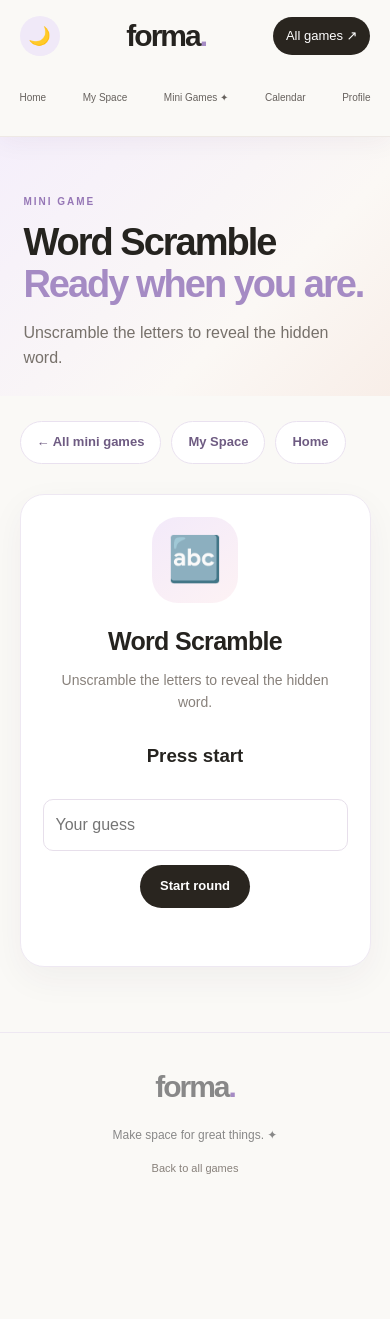
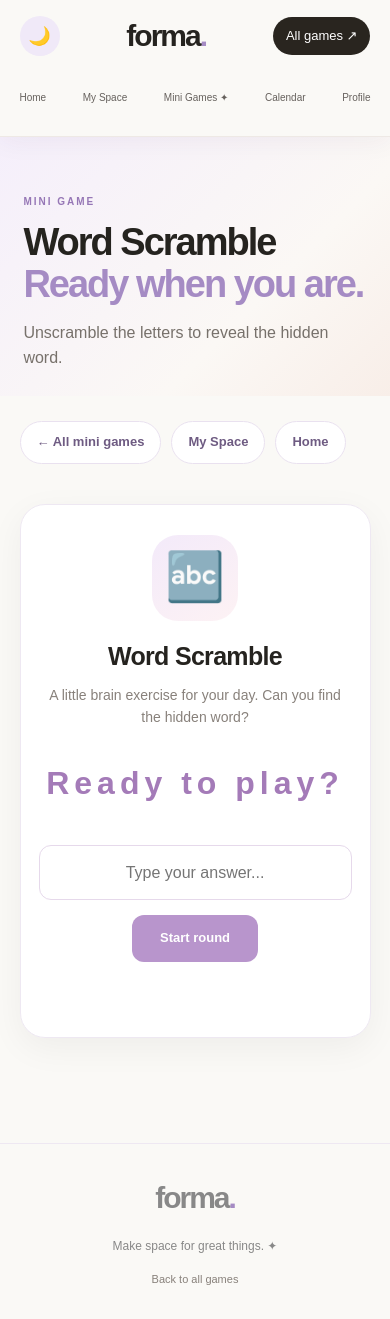
Before and after one commit to amina-ga/ChampionTrials, a plain HTML site: page games/word-scramble.html in a window 390 px wide. Before the commit the page ends 1207 px from the top, so only its background shows below. Drawn offline with Linux system fonts and the light colour scheme.

Commit message:
finsihed

```diff
--- a/games/word-scramble.html
+++ b/games/word-scramble.html
@@ -1,6 +1,238 @@
-<!DOCTYPE html><html lang="en"><head><meta charset="UTF-8"><meta name="viewport" content="width=device-width, initial-scale=1"><title>Word Scramble — Forma</title><link rel="stylesheet" href="../css/style.css"></head><body>
-<header class="navbar"><button id="dark-mode" type="button" aria-label="Toggle dark mode">🌙</button><a href="../index.html" class="logo">forma<span>.</span></a><nav><a href="../index.html">Home</a><a href="../my-space.html">My Space</a><a href="../games.html">Mini Games ✦</a><a href="../calendar.html">Calendar</a><a href="../profile.html">Profile</a></nav><a href="../games.html" class="nav-button">All games ↗</a></header>
-<section class="page-hero"><span class="tag">MINI GAME</span><h1>Word Scramble<br><span>Ready when you are.</span></h1><p>Unscramble the letters to reveal the hidden word.</p></section>
-<main class="page-wrap"><div class="page-nav"><a href="../games.html">← All mini games</a><a href="../my-space.html">My Space</a><a href="../index.html">Home</a></div><section class="single-game-panel"><div class="single-game-logo">🔤</div><h2>Word Scramble</h2><p>Unscramble the letters to reveal the hidden word.</p><div class="single-game-content"><h3 id="scramble-word">Press start</h3><input id="scramble-input" placeholder="Your guess"><button id="scramble-check">Start round</button><div id="scramble-out" class="game-output"></div></div></section></main>
-<footer class="page-footer"><a class="logo" href="../index.html">forma<span>.</span></a><span>Make space for great things. ✦</span><a href="../games.html">Back to all games</a></footer>
-<script src="../js/theme.js"></script><script src="../js/auth.js"></script><script src="../js/games.js"></script></body></html>
+
+<!DOCTYPE html>
+<html lang="en">
+
+<head>
+    <meta charset="UTF-8">
+    <meta name="viewport" content="width=device-width, initial-scale=1">
+
+    <title>Word Scramble — Forma</title>
+
+    <link rel="stylesheet" href="../css/style.css">
+
+    <style>
+        .single-game-panel {
+            max-width: 650px;
+            margin: 40px auto;
+            padding: 45px 30px;
+            text-align: center;
+            border-radius: 25px;
+            background: #fff;
+            box-shadow: 0 10px 35px rgba(0,0,0,0.05);
+        }
+
+        .single-game-logo {
+            font-size: 3rem;
+            margin-bottom: 15px;
+        }
+
+        .single-game-content {
+            margin-top: 30px;
+        }
+
+        #scramble-word {
+            font-size: 2.5rem;
+            letter-spacing: 8px;
+            color: #a47bb8;
+            margin: 25px 0;
+        }
+
+        #scramble-input {
+            width: 100%;
+            max-width: 350px;
+            padding: 14px;
+            border: 1px solid #e6d9eb;
+            border-radius: 12px;
+            margin-bottom: 15px;
+            font-size: 1rem;
+            text-align: center;
+        }
+
+        #scramble-check {
+            display: block;
+            margin: 0 auto;
+            padding: 13px 28px;
+            border: none;
+            border-radius: 12px;
+            background: #b895cc;
+            color: white;
+            cursor: pointer;
+            transition: 0.3s ease;
+        }
+
+        #scramble-check:hover {
+            background: #9870b1;
+            transform: translateY(-2px);
+        }
+
+        .game-output {
+            margin-top: 20px;
+            min-height: 25px;
+        }
+
+        body.dark-mode .single-game-panel {
+            background: #282234;
+            color: #f3edf7;
+        }
+
+        body.dark-mode #scramble-input {
+            background: #30283b;
+            color: white;
+            border-color: #51445f;
+        }
+
+        @media(max-width: 600px) {
+            .single-game-panel {
+                padding: 30px 18px;
+            }
+
+            #scramble-word {
+                font-size: 2rem;
+                letter-spacing: 5px;
+            }
+        }
+    </style>
+
+</head>
+
+<body>
+
+    <!-- NAVIGATION -->
+
+    <header class="navbar">
+
+        <button id="dark-mode" type="button"
+            aria-label="Toggle dark mode">
+            🌙
+        </button>
+
+        <a href="../index.html" class="logo">
+            forma<span>.</span>
+        </a>
+
+        <nav>
+            <a href="../index.html">Home</a>
+            <a href="../my-space.html">My Space</a>
+            <a href="../games.html">Mini Games ✦</a>
+            <a href="../calendar.html">Calendar</a>
+            <a href="../profile.html">Profile</a>
+        </nav>
+
+        <a href="../games.html" class="nav-button">
+            All games ↗
+        </a>
+
+    </header>
+
+
+    <!-- HERO -->
+
+    <section class="page-hero">
+
+        <span class="tag">MINI GAME</span>
+
+        <h1>
+            Word Scramble<br>
+            <span>Ready when you are.</span>
+        </h1>
+
+        <p>
+            Unscramble the letters to reveal the hidden word.
+        </p>
+
+    </section>
+
+
+    <!-- GAME -->
+
+    <main class="page-wrap">
+
+        <div class="page-nav">
+
+            <a href="../games.html">
+                ← All mini games
+            </a>
+
+            <a href="../my-space.html">
+                My Space
+            </a>
+
+            <a href="../index.html">
+                Home
+            </a>
+
+        </div>
+
+
+        <section class="single-game-panel">
+
+            <div class="single-game-logo">
+                🔤
+            </div>
+
+            <h2>Word Scramble</h2>
+
+            <p>
+                A little brain exercise for your day.
+                Can you find the hidden word?
+            </p>
+
+
+            <div class="single-game-content">
+
+                <h3 id="scramble-word">
+                    Ready to play?
+                </h3>
+
+                <input
+                    id="scramble-input"
+                    type="text"
+                    placeholder="Type your answer..."
+                    autocomplete="off"
+                    aria-label="Your word guess"
+                >
+
+                <button id="scramble-check" type="button">
+                    Start round
+                </button>
+
+                <div
+                    id="scramble-out"
+                    class="game-output"
+                    aria-live="polite"
+                ></div>
+
+            </div>
+
+        </section>
+
+    </main>
+
+
+    <!-- FOOTER -->
+
+    <footer class="page-footer">
+
+        <a class="logo" href="../index.html">
+            forma<span>.</span>
+        </a>
+
+        <span>
+            Make space for great things. ✦
+        </span>
+
+        <a href="../games.html">
+            Back to all games
+        </a>
+
+    </footer>
+
+
+    <!-- JAVASCRIPT -->
+
+    <script src="../js/theme.js"></script>
+    <script src="../js/auth.js"></script>
+    <script src="../js/games.js"></script>
+
+</body>
+</html>
```
